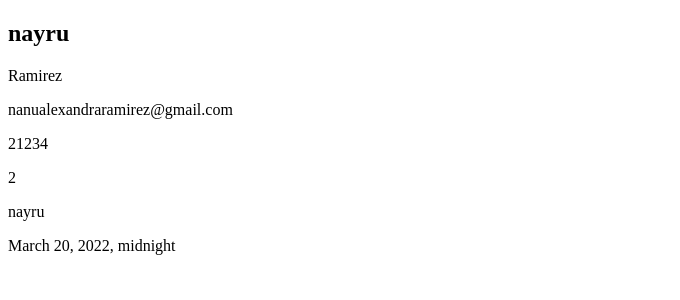
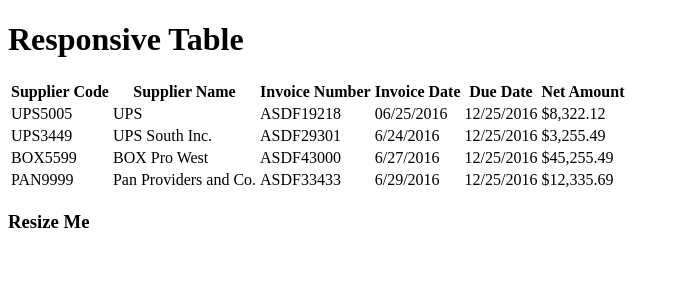
Before and after one commit to nayrugodness/hoisu-web, a Django app: page /listar-reservaciones/1 in a window 1280 px wide. Shown: the top 300 px of the page, without its empty margins (0-680 px from the left). Run offline with Django 4.2, Linux system fonts and the light colour scheme; data comes from the database, SQL or seed files in the repository.

Commit message:
creating reservation table template structure

```diff
--- a/hoisu/restaurante/templates/app/reservation/list.html
+++ b/hoisu/restaurante/templates/app/reservation/list.html
@@ -1,18 +1,128 @@
 <!DOCTYPE html>
 <html lang="en">
 <head>
-    <meta charset="UTF-8">
-    <title>List</title>
+     <meta charset="utf-8">
+    <meta name="viewport" content="width=device-width, initial-scale=1">
+    <title>Hoisu</title>
+
+    {% load static %}
+
+    <link rel="icon" type="image/png" href="{% static 'app/images/HoisuC&R.png' %}">
+    <link rel="stylesheet" href="https://unpkg.com/swiper/swiper-bundle.min.css">
+    <script src="https://unpkg.com/swiper/swiper-bundle.min.js"></script>
+    {% block css %}
+    {% endblock %}
+    <link
+          rel="stylesheet"
+          href="https://cdnjs.cloudflare.com/ajax/libs/font-awesome/5.15.3/css/all.min.css"
+          integrity="sha512-iBBXm8fW90+nuLcSKlbmrPcLa0OT92xO1BIsZ+ywDWZCvqsWgccV3gFoRBv0z+8dLJgyAHIhR35VZc2oM/gI1w=="
+          crossorigin="anonymous"
+          referrerpolicy="no-referrer"
+        />
+
+    <link rel="stylesheet" type="text/css" href="{% static 'css/restaurant-list.css' %}">
+
+
+    {% load pwa %}
+
+    {% progressive_web_app_meta %}
 </head>
 <body>
-    {% for r in reservation %}
-        <h2>{{ r.name }}</h2>
-        <p>{{ r.lastname }}</p>
-        <p>{{ r.email }}</p>
-        <p>{{ r.cell }}</p>
-        <p>{{ r.customers }}</p>
-        <p>{{ r.restaurant }}</p>
-        <p>{{ r.reservation }}</p>
-    {% endfor %}
+<div class="container">
+    <h1>Responsive Table</h1>
+      <table class="rwd-table">
+        <tbody>
+          <tr>
+            <th>Supplier Code</th>
+            <th>Supplier Name</th>
+            <th>Invoice Number</th>
+            <th>Invoice Date</th>
+            <th>Due Date</th>
+            <th>Net Amount</th>
+          </tr>
+          <tr>
+            <td data-th="Supplier Code">
+              UPS5005
+            </td>
+            <td data-th="Supplier Name">
+              UPS
+            </td>
+            <td data-th="Invoice Number">
+              ASDF19218
+            </td>
+            <td data-th="Invoice Date">
+              06/25/2016
+            </td>
+            <td data-th="Due Date">
+              12/25/2016
+            </td>
+            <td data-th="Net Amount">
+              $8,322.12
+            </td>
+          </tr>
+          <tr>
+            <td data-th="Supplier Code">
+              UPS3449
+            </td>
+            <td data-th="Supplier Name">
+              UPS South Inc.
+            </td>
+            <td data-th="Invoice Number">
+              ASDF29301
+            </td>
+            <td data-th="Invoice Date">
+              6/24/2016
+            </td>
+            <td data-th="Due Date">
+              12/25/2016
+            </td>
+            <td data-th="Net Amount">
+              $3,255.49
+            </td>
+          </tr>
+          <tr>
+            <td data-th="Supplier Code">
+              BOX5599
+            </td>
+            <td data-th="Supplier Name">
+              BOX Pro West
+            </td>
+            <td data-th="Invoice Number">
+              ASDF43000
+            </td>
+            <td data-th="Invoice Date">
+              6/27/2016
+            </td>
+            <td data-th="Due Date">
+              12/25/2016
+            </td>
+            <td data-th="Net Amount">
+              $45,255.49
+            </td>
+          </tr>
+          <tr>
+            <td data-th="Supplier Code">
+              PAN9999
+            </td>
+            <td data-th="Supplier Name">
+              Pan Providers and Co.
+            </td>
+            <td data-th="Invoice Number">
+              ASDF33433
+            </td>
+            <td data-th="Invoice Date">
+              6/29/2016
+            </td>
+            <td data-th="Due Date">
+              12/25/2016
+            </td>
+            <td data-th="Net Amount">
+              $12,335.69
+            </td>
+          </tr>
+        </tbody>
+      </table>
+      <h3>Resize Me</h3>
+    </div>
 </body>
 </html>
--- a/hoisu/restaurante/templates/app/restaurant/list.html
+++ b/hoisu/restaurante/templates/app/restaurant/list.html
@@ -3,7 +3,7 @@
 <head>
     <meta charset="utf-8">
     <meta name="viewport" content="width=device-width, initial-scale=1">
-    <title>Hoisu C&R</title>
+    <title>Hoisu</title>
 
     {% load static %}
 
```
